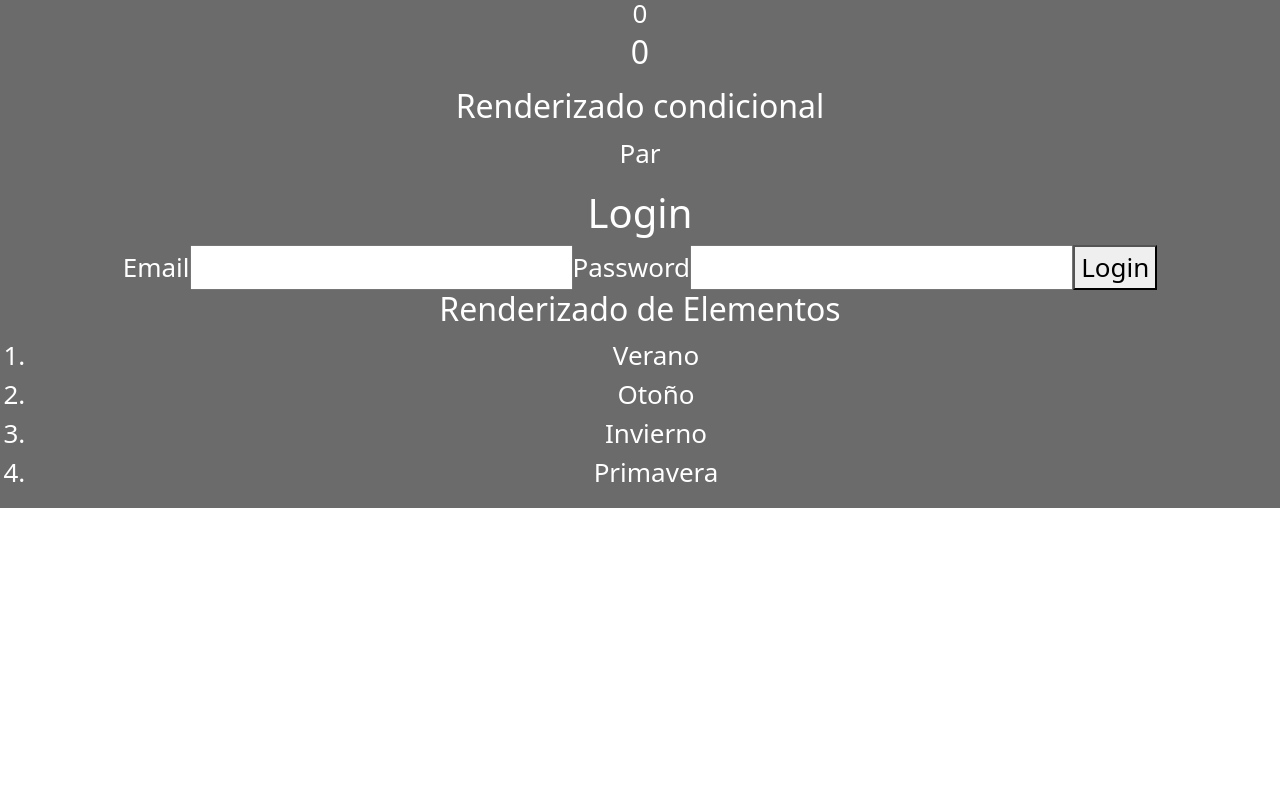
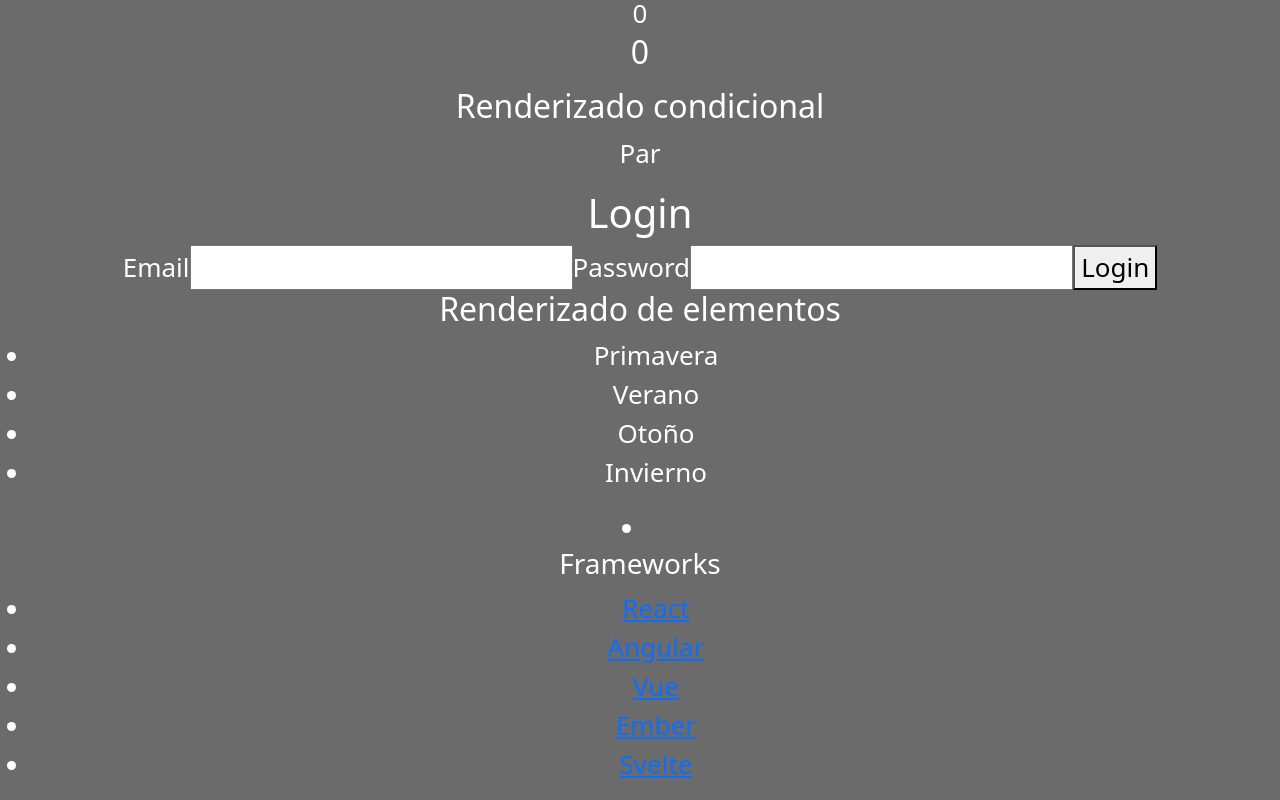
Before and after one commit to gonzaloventura/react-app, a React (Create React App) app: page / in a window 1280 px wide. Shown: the part 1922-2722 px from the top of the page. Before the commit the page ends 2430 px from the top, so only its background shows below. Built offline with nearby package versions, Linux system fonts and the light colour scheme.

Commit message:
Clase 8 completa

```diff
--- a/src/components/RenderizadoElementos.js
+++ b/src/components/RenderizadoElementos.js
@@ -1,23 +1,39 @@
 import React from 'react';
+import data from '../helpers/data.json';
 
-class RenderizadoElementos extends React.Component {
-    constructor(props) {
+function ElementoLista(props){
+    return(
+        <a href={props.el.web} target="_blank">
+            {props.el.name}
+        </a>
+    )
+}
+
+class RenderizadoElementos extends React.Component{
+    constructor(props){
         super(props);
         this.state = {
-            estaciones: ["Verano","Otoño","Invierno","Primavera"],
+            estaciones: ["Primavera", "Verano", "Otoño", "Invierno"],
         }
-    }
+    };
     render() {
-        return (
-        <div>
-            <h2>Renderizado de Elementos</h2>
-            <p>
-            <ol>
-                {this.state.estaciones.map((el,index)=>
-                <li key={index}>{el}</li> // Muestro la lista de estaciones en lista ordenada
-                )}
-            </ol>
-            </p>
+        console.log(data);
+        return(
+            <div>
+                <h2>Renderizado de elementos</h2>
+                <ul>
+                    {this.state.estaciones.map((el,index)=>
+                        <li key={index}>{el}</li>
+                    )}
+                </ul>
+                <li>
+                    <h3>Frameworks</h3>
+                    <ul>
+                        {data.frameworks.map((el,index) => <li>
+                            <ElementoLista key={el.id} el={el} />
+                        </li>)}
+                    </ul>
+                </li>
             </div>
         );
     }
--- /dev/null
+++ b/src/helpers/data.json
@@ -0,0 +1,29 @@
+{
+    "frameworks":[
+        {
+        "id": 1,
+        "name": "React",
+        "web": "https://reactjs.org/"
+    },
+    {
+        "id": 2,
+        "name": "Angular",
+        "web": "https://angular.io/"
+    },
+    {
+        "id": 3,
+        "name": "Vue",
+        "web": "https://vuejs.org/"
+    },
+    {
+        "id": 4,
+        "name": "Ember",
+        "web": "https://emberjs.com/"
+    },
+    {
+        "id": 5,
+        "name": "Svelte",
+        "web": "https://svelte.dev/"
+    }
+]
+}
```
